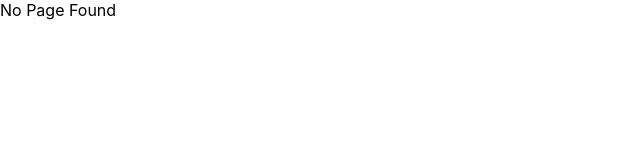
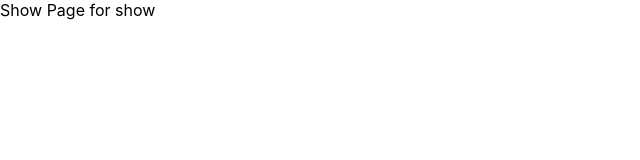
Before and after one commit to ParinShah2312/Box-Office-App, a React (Create React App) app: page /show/1 in a window 1280 px wide. Shown: the top 160 px of the page, without its empty margins (0-640 px from the left). Built offline with nearby package versions, Linux system fonts and the light colour scheme.

Commit message:
dynamic url

```diff
--- a/src/App.jsx
+++ b/src/App.jsx
@@ -2,6 +2,7 @@
 import Home from './pages/Home';
 import Starred from './pages/Starred';
 import MainLayout from './components/MainLayout';
+import Show from './pages/Show';
 
 function App() {
   return (
@@ -11,6 +12,9 @@
           <Route path="/" element={<Home />} />
           <Route path="/starred" element={<Starred />} />
         </Route>
+
+        <Route path="show/:showId" element={<Show />} />
+
         <Route path="*" element={<div>No Page Found</div>} />
 
         {/* <Route path="/" element={<App />}>
--- a/src/components/shows/ShowCard.jsx
+++ b/src/components/shows/ShowCard.jsx
@@ -16,7 +16,7 @@
       <p>{summaryStripped}</p>
 
       <div>
-        <Link to="/">Read More</Link>
+        <Link to={`/show/${id}`}>Read More</Link>
         <button type="button">Star me</button>
       </div>
     </div>
--- /dev/null
+++ b/src/pages/Show.jsx
@@ -0,0 +1,8 @@
+import { useParams } from 'react-router-dom';
+
+const Show = () => {
+  const { showId } = useParams;
+  return <div>Show Page for show {showId}</div>;
+};
+
+export default Show;
```
